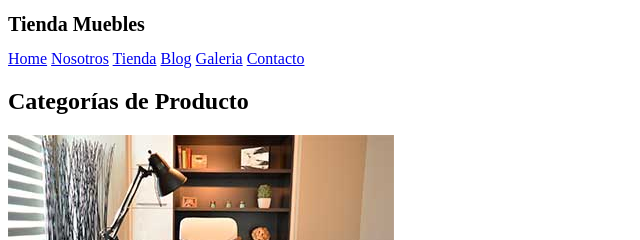
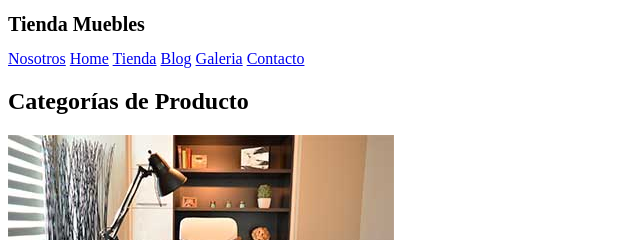
Before and after one commit to GazKotlin/html-ccs-ecommerce, a plain HTML site: page index.html in a window 1280 px wide. Shown: the top 240 px of the page, 0-640 px from the left. Drawn offline with Linux system fonts and the light colour scheme.

Commit message:
Inicio de Box Model en Css

```diff
--- a/index.html
+++ b/index.html
@@ -11,9 +11,9 @@
       <h1>Tienda <span>Muebles</span></h1>
     </header>
 
-    <nav>
+    <nav class="enlace">
+      <a href="nosotros.html">Nosotros</a>
       <a href="index.html">Home</a>
-      <a href="nosotros.html">Nosotros</a>
       <a href="tienda.html">Tienda</a>
       <a href="blog.html">Blog</a>
       <a href="galeria.html">Galeria</a>
```
Also changed, not shown: css/app.css (+40 -0 lines).
